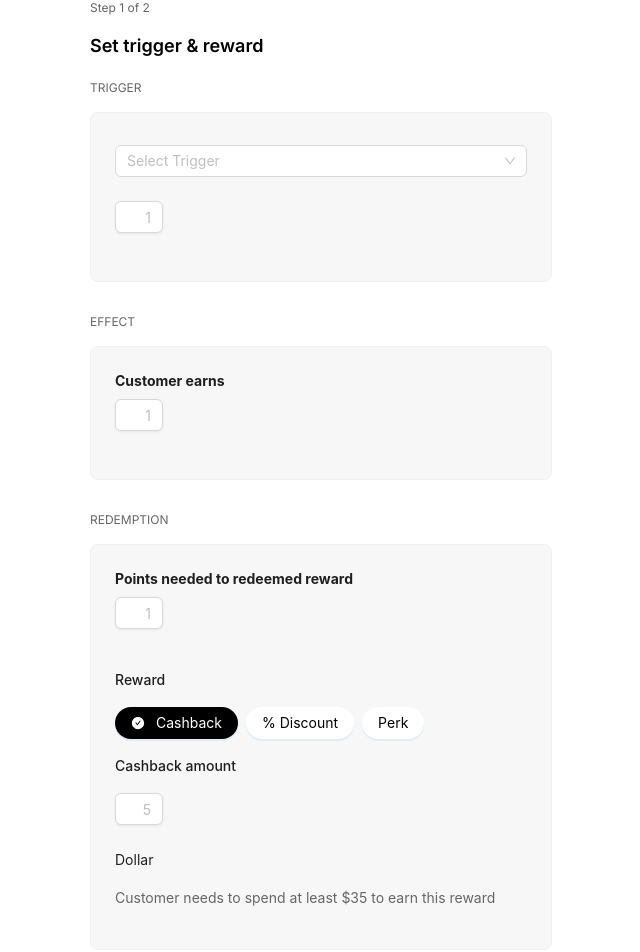
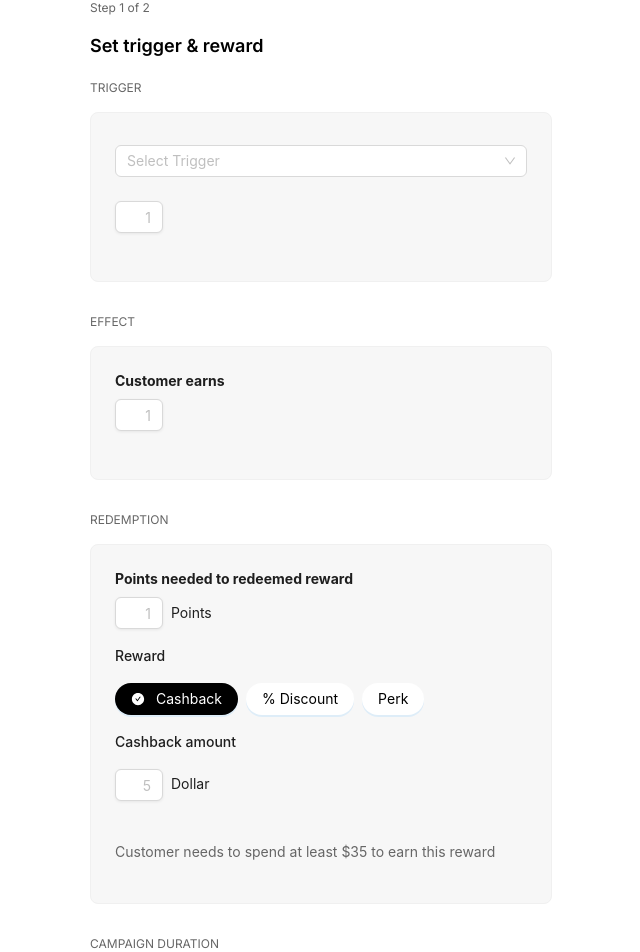
Before and after one commit to unegbuclinton/clamp-landing-page, a Next.js app: page /createCampaign/createCampaignSteps/CreateCampaignTwo in a window 1280 px wide. Shown: the top 952 px of the page, without its empty margins (319-959 px from the left). Built offline with nearby package versions, Linux system fonts and the light colour scheme.

Commit message:
resolved conflict

```diff
--- a/src/pages/createCampaign/createCampaignSteps/CreateCampaignOne.tsx
+++ b/src/pages/createCampaign/createCampaignSteps/CreateCampaignOne.tsx
@@ -9,8 +9,7 @@ interface campaignStepOne {
     campaignTrigger: number;
     campaignEarnings: number;
     campaignRedeem: number;
-    campaignCashBack: number;
-    campaignDiscount: number;
+    campaignReward: number;
   };
 }
 const CreateCampaignOne: React.FC<campaignStepOne> = () => {
--- a/src/pages/createCampaign/createCampaignSteps/CreateCampaignTwo.tsx
+++ b/src/pages/createCampaign/createCampaignSteps/CreateCampaignTwo.tsx
@@ -1,16 +1,18 @@
-import PillButton from "@/components/atoms/pillButton";
-import InfoCard from "@/components/molecules/infoCard";
+import PillButton from '@/components/atoms/pillButton';
+import InfoCard from '@/components/molecules/infoCard';
 import {
   campaignExpiration,
   campaignOptions,
-} from "@/utilities/data/campaignOption";
-import type { DatePickerProps } from "antd";
-import { Form, Input, Select } from "antd";
-import React, { useState } from "react";
-import { AiFillCheckCircle } from "react-icons/ai";
-import { FormInstance } from "antd/lib/form";
-import { DatePicker, Space } from "antd";
-import { triggerOptions } from "@/utilities/data/triggerOptions";
+} from '@/utilities/data/campaignOption';
+import type { DatePickerProps } from 'antd';
+import { Form, Input, Select } from 'antd';
+import React, { useState } from 'react';
+import { AiFillCheckCircle } from 'react-icons/ai';
+import { FormInstance } from 'antd/lib/form';
+import { DatePicker, Space } from 'antd';
+import { triggerOptions } from '@/utilities/data/triggerOptions';
+import { useDispatch } from 'react-redux';
+import { getRedemptiontype } from '@/utilities/redux/CampaignFormSlice';
 
 interface campaignStepTwo {
   form: FormInstance;
@@ -19,39 +21,39 @@ interface campaignStepTwo {
     campaignTrigger: number;
     campaignEarnings: number;
     campaignRedeem: number;
-    campaignCashBack: number;
-    campaignDiscount: number;
+    campaignReward: number;
   };
 }
 
 const CreateCampaignTwo: React.FC<campaignStepTwo> = () => {
   const { Option } = Select;
   const [rewardType, setRewardType] = useState<number>(0);
-  const [activeExpiry, setActiveExpiry] = useState<number>(0);
-  const [selectedOption, setSelectedOption] = useState<string>("");
+  const [selectedOption, setSelectedOption] = useState<string>('');
 
   const handleChange = (value: string) => {
     setSelectedOption(value);
   };
 
-  const handleStartDate: DatePickerProps["onChange"] = (date, dateString) => {
+  const handleStartDate: DatePickerProps['onChange'] = (date, dateString) => {
     console.log(date, dateString);
   };
 
-  const handleEndDate: DatePickerProps["onChange"] = (date, dateString) => {
+  const handleEndDate: DatePickerProps['onChange'] = (date, dateString) => {
     console.log(dateString);
   };
+
+  const dispatch = useDispatch();
   return (
-    <div className="flex justify-center w-full ">
+    <div className='flex justify-center w-full '>
       <div>
-        <p className="text-xs text-dim-grey mb-4">Step 1 of 2</p>
-        <h1 className="text-lg font-semibold mb-5">Set trigger & reward</h1>
-        <InfoCard label="TRIGGER">
-          <Form.Item name={"triggerSelect"}>
+        <p className='text-xs text-dim-grey mb-4'>Step 1 of 2</p>
+        <h1 className='text-lg font-semibold mb-5'>Set trigger & reward</h1>
+        <InfoCard label='TRIGGER'>
+          <Form.Item name={'triggerSelect'}>
             <Select
-              className="cursor-pointer"
-              style={{ width: "100%" }}
-              placeholder="Select Trigger"
+              className='cursor-pointer'
+              style={{ width: '100%' }}
+              placeholder='Select Trigger'
               onChange={handleChange}
             >
               {triggerOptions?.map(({ value, label }, idx) => (
@@ -62,143 +64,141 @@ const CreateCampaignTwo: React.FC<campaignStepTwo> = () => {
             </Select>
           </Form.Item>
           {selectedOption ==
-            "Transaction is greater than or equal to a particular amount" && (
-            <p className="font-bold text-sm">
+            'Transaction is greater than or equal to a particular amount' && (
+            <p className='font-bold text-sm'>
               Transaction is greater or equals this amount
             </p>
           )}
           {selectedOption ==
-            "Frequency of transaction is equal to or gretaer than a particular number of time" && (
-            <p className="font-bold text-sm">
+            'Frequency of transaction is equal to or gretaer than a particular number of time' && (
+            <p className='font-bold text-sm'>
               Frequency of transaction greater than
             </p>
           )}
-          {selectedOption == "Transaction in a specific location" && (
+          {selectedOption == 'Transaction in a specific location' && (
             <Form.Item>
               <Input
-                className="shadow-lg w-[120px] h-[32px]"
-                placeholder="Location"
+                className='shadow-lg w-[120px] h-[32px]'
+                placeholder='Location'
               />
             </Form.Item>
           )}
 
           <Form.Item
-            name={"campaignTrigger"}
-            rules={[{ required: true, message: "Add trigger point!" }]}
+            name={'campaignTrigger'}
+            rules={[{ required: true, message: 'Add trigger point!' }]}
           >
             <Input
-              className="shadow-lg w-[48px] h-[32px] text-right"
-              placeholder="1"
+              className='shadow-lg w-[48px] h-[32px] text-right'
+              placeholder='1'
             />
           </Form.Item>
         </InfoCard>
-        <InfoCard label="EFFECT" description="Customer earns">
+        <InfoCard label='EFFECT' description='Customer earns'>
           <Form.Item
-            name={"campaignEarnings"}
-            rules={[{ required: true, message: "Add customer earnings!" }]}
+            name={'campaignEarnings'}
+            rules={[{ required: true, message: 'Add customer earnings!' }]}
           >
             <Input
-              className="shadow-lg w-[48px] h-[32px] text-right"
-              placeholder="1"
+              className='shadow-lg w-[48px] h-[32px] text-right'
+              placeholder='1'
             />
           </Form.Item>
         </InfoCard>
+
+        {/* Redemption */}
+
         <InfoCard
-          label="REDEMPTION"
-          description="Points needed to redeemed reward"
+          label='REDEMPTION'
+          description='Points needed to redeemed reward'
         >
-          <Form.Item
-            rules={[{ required: true, message: "Add points for redeeming!" }]}
-            name={"campaignRedeem"}
-          >
-            <Input
-              className="shadow-lg w-[48px] h-[32px] text-right"
-              placeholder="1"
-            />
-          </Form.Item>
+          <div className='flex items-center'>
+            <Form.Item
+              className='m-0'
+              rules={[{ required: true, message: 'Add points for redeeming!' }]}
+              name={'campaignRedeem'}
+            >
+              <Input
+                className='shadow-lg w-[48px] h-[32px] text-right mr-2'
+                placeholder='1'
+              />
+            </Form.Item>
+            <span>Points</span>
+          </div>
           <div>
-            <p className="font-medium py-4">Reward</p>
-            <div className="flex gap-2">
-              {campaignOptions?.map(({ text }, idx) => (
+            <p className='font-medium py-4'>Reward</p>
+            <div className='flex gap-2'>
+              {campaignOptions?.map(({ text, type }, idx) => (
                 <PillButton
-                  onClick={() => setRewardType(idx)}
+                  onClick={() => {
+                    dispatch(getRedemptiontype(type));
+                    setRewardType(idx);
+                  }}
                   outline={rewardType === idx ? false : true}
                   text={text}
                   key={idx}
-                  icon={rewardType === idx ? <AiFillCheckCircle /> : ""}
+                  icon={rewardType === idx ? <AiFillCheckCircle /> : ''}
                 />
               ))}
             </div>
           </div>
 
-          {rewardType === 0 && (
+          {rewardType === 0 || rewardType === 1 ? (
             <div>
-              <p className="font-medium py-4">Cashback amount</p>
+              <p className='font-medium py-4'>
+                {rewardType === 0 && 'Cashback amount'}
+                {rewardType === 1 && 'Discount'}
+              </p>
 
-              <div>
+              <div className='flex'>
                 <Form.Item
-                  rules={[{ required: true, message: "Add cash back!" }]}
-                  name={"campaignCashBack"}
+                  rules={[{ required: true, message: 'Add cash back!' }]}
+                  name={'campaignReward'}
                 >
                   <Input
-                    className="shadow-lg w-[48px] h-[32px] text-right mr-2"
-                    placeholder="5"
+                    className='shadow-lg w-[48px] h-[32px] text-right mr-2'
+                    placeholder='5'
                   />
                 </Form.Item>
-                <span>Dollar</span>
+                <p className='pt-1'>
+                  {rewardType === 0 && 'Dollar'}
+                  {rewardType === 1 && '%'}
+                </p>
               </div>
             </div>
-          )}
-          {rewardType === 1 && (
-            <div>
-              <p className="font-medium py-4">Discount</p>
-              <div>
-                <Form.Item
-                  rules={[
-                    { required: true, message: "Add percentage discount!" },
-                  ]}
-                  name={"campaignDiscount"}
-                >
-                  <Input
-                    className="shadow-lg w-[48px] h-[32px] text-right mr-2"
-                    placeholder="5"
-                  />
-                </Form.Item>
-                <span>%</span>
-              </div>
-            </div>
-          )}
+          ) : null}
+
           {rewardType === 2 && (
             <div>
-              <p className="font-medium py-4">Cashback amount</p>
+              <p className='font-medium py-4'>Cashback amount</p>
 
-              <Form.Item name={"campaignPerks"}>
+              <Form.Item name={'campaignPerks'}>
                 <Select
-                  className="cursor-pointer"
+                  className='cursor-pointer'
                   style={{ width: 200 }}
-                  placeholder="Select Perk"
+                  placeholder='Select Perk'
                 >
-                  <Option value="jack">Perk1</Option>
-                  <Option value="lucy">Perk2</Option>
-                  <Option value="tom">Perk3</Option>
+                  <Option value='jack'>Perk1</Option>
+                  <Option value='lucy'>Perk2</Option>
+                  <Option value='tom'>Perk3</Option>
                 </Select>
               </Form.Item>
             </div>
           )}
-          <p className="py-4 text-dim-grey">
+          <p className='py-4 text-dim-grey'>
             Customer needs to spend at least $35 to earn this reward
           </p>
         </InfoCard>
-        <InfoCard label="CAMPAIGN DURATION">
-          <div className="flex gap-2">
-            <div className="flex-1">
-              <p className="text-dim-grey">Start Date</p>
-              <DatePicker onChange={handleStartDate} className="w-full" />
+        <InfoCard label='CAMPAIGN DURATION'>
+          <div className='flex gap-2'>
+            <div className='flex-1'>
+              <p className='text-dim-grey'>Start Date</p>
+              <DatePicker onChange={handleStartDate} className='w-full' />
             </div>
 
-            <div className="flex-1">
-              <p className="text-dim-grey">End Date</p>
-              <DatePicker onChange={handleEndDate} className="w-full" />
+            <div className='flex-1'>
+              <p className='text-dim-grey'>End Date</p>
+              <DatePicker onChange={handleEndDate} className='w-full' />
             </div>
           </div>
         </InfoCard>
--- a/src/pages/createCampaign/createCampaignSummary/index.tsx
+++ b/src/pages/createCampaign/createCampaignSummary/index.tsx
@@ -1,43 +1,50 @@
-import React from "react";
-import InfoCard from "@/components/molecules/infoCard";
-import { useAppSelector } from "@/utilities/hooks";
-import { RootState } from "@/store";
+import React from 'react';
+import InfoCard from '@/components/molecules/infoCard';
+import { useAppSelector } from '@/utilities/hooks';
+import { RootState } from '@/store';
 const CreateCampaignSummary = () => {
-  const { createCampaignData } = useAppSelector(
+  const { createCampaignData, redemptionType } = useAppSelector(
     (state: RootState) => state.campign
   );
 
-  const { campaignEarnings, campaignName, campaignRedeem, campaignTrigger } =
-    createCampaignData;
+  const {
+    campaignReward,
+    campaignEarnings,
+    campaignName,
+    campaignRedeem,
+    campaignTrigger,
+  } = createCampaignData;
   return (
     <div>
-      <p className="text-xs text-dim-grey mb-4">Step 2 of 2</p>
-      <h1 className="font-semibold text-xl">Summary</h1>
+      <p className='text-xs text-dim-grey mb-4'>Step 2 of 2</p>
+      <h1 className='font-semibold text-xl'>Summary</h1>
 
-      <InfoCard outline description="Campaign name" subText={campaignName} />
+      <InfoCard outline description='Campaign name' subText={campaignName} />
       <InfoCard
         outline
-        description="Every time customer spends"
+        description='Every time customer spends'
         subText={`$${campaignTrigger}`}
       >
-        <div className="py-4">
-          <p className="text-dim">Customer earns</p>
-          <p className="font-medium">{campaignEarnings}</p>
+        <div className='py-4'>
+          <p className='text-dim'>Customer earns</p>
+          <p className='font-medium'>{campaignEarnings}</p>
         </div>
       </InfoCard>
 
       <InfoCard
         outline
-        subText="Points needed to redeemed reward"
+        subText='Points needed to redeemed reward'
         description={campaignRedeem}
       >
-        <div className="py-4">
-          <p className="text-dim">Reward</p>
-          <p className="font-medium">Cashback</p>
+        <div className='py-4'>
+          <p className='text-dim'>Reward</p>
+          <p className='font-medium'>{redemptionType}</p>
         </div>
-        <div className="py-4">
-          <p className="text-dim">Cashback amount</p>
-          <p className="font-medium">$5</p>
+        <div className='py-4'>
+          <p className='text-dim'>Cashback amount</p>
+          <p className='font-medium'>{`${campaignReward} ${
+            redemptionType === 'Cashback' ? 'dollars' : '%'
+          }`}</p>
         </div>
       </InfoCard>
     </div>
```
Also changed, not shown: src/components/molecules/GetAccess/index.tsx (+14 -0 lines), src/utilities/data/campaignOption.tsx (+4 -4 lines), src/utilities/redux/CampaignFormSlice.tsx (+8 -5 lines).
